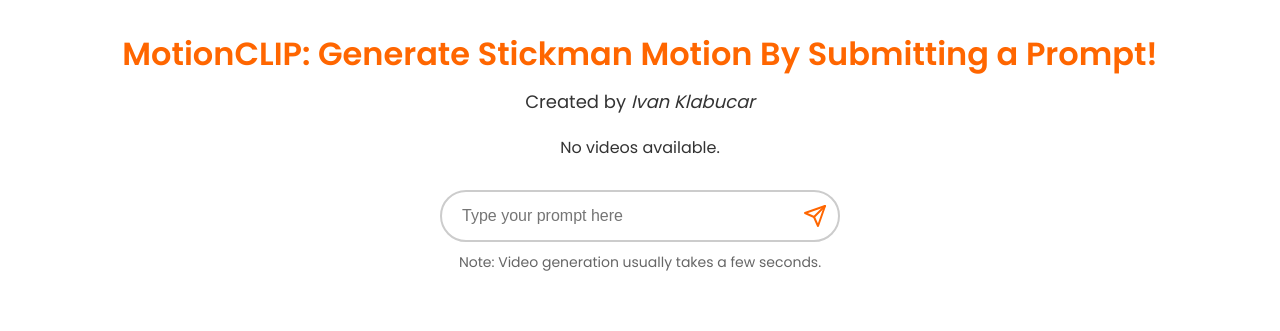
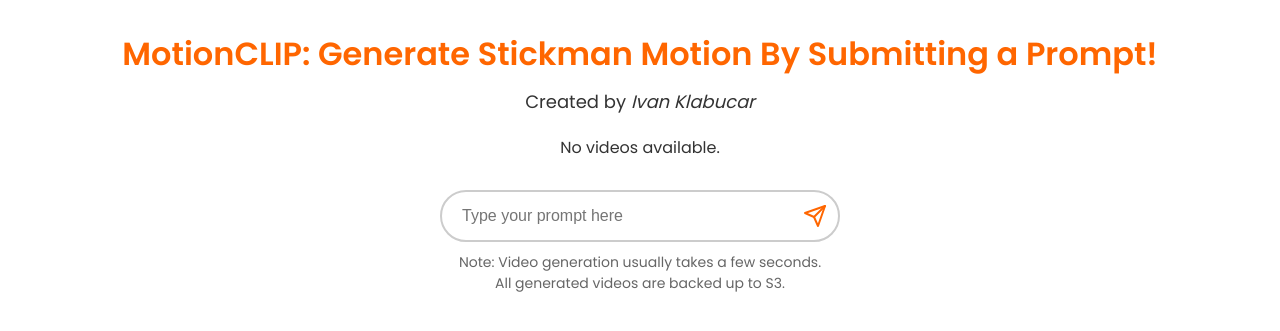
Before and after one commit to Ivan-Klabucar/webapp_text2motion, a FastAPI app: page / in a window 1280 px wide. Shown: the top 331 px of the page. Run offline with FastAPI, Linux system fonts and the light colour scheme.

Commit message:
updated disclaimer

```diff
--- a/app/templates/index.html
+++ b/app/templates/index.html
@@ -23,7 +23,7 @@
             </svg>
         </a>
         <!-- Video Player -->
-        <video id="video-player" width="576" height="432" controls autoplay muted playsinline loop>
+        <video id="video-player" width="570" height="428" controls autoplay muted playsinline loop>
             <source src="/videos/{{ video }}" type="video/mp4">
             Your browser does not support the video tag.
         </video>
@@ -62,7 +62,10 @@
     </form>
 
     <!-- Disclaimer -->
-    <p class="disclaimer">Note: Video generation usually takes a few seconds.</p>
+    <p class="disclaimer">
+        Note: Video generation usually takes a few seconds.<br>
+        All generated videos are backed up to S3.
+    </p>
 
     <script src="/static/script.js"></script>
 </body>
```
